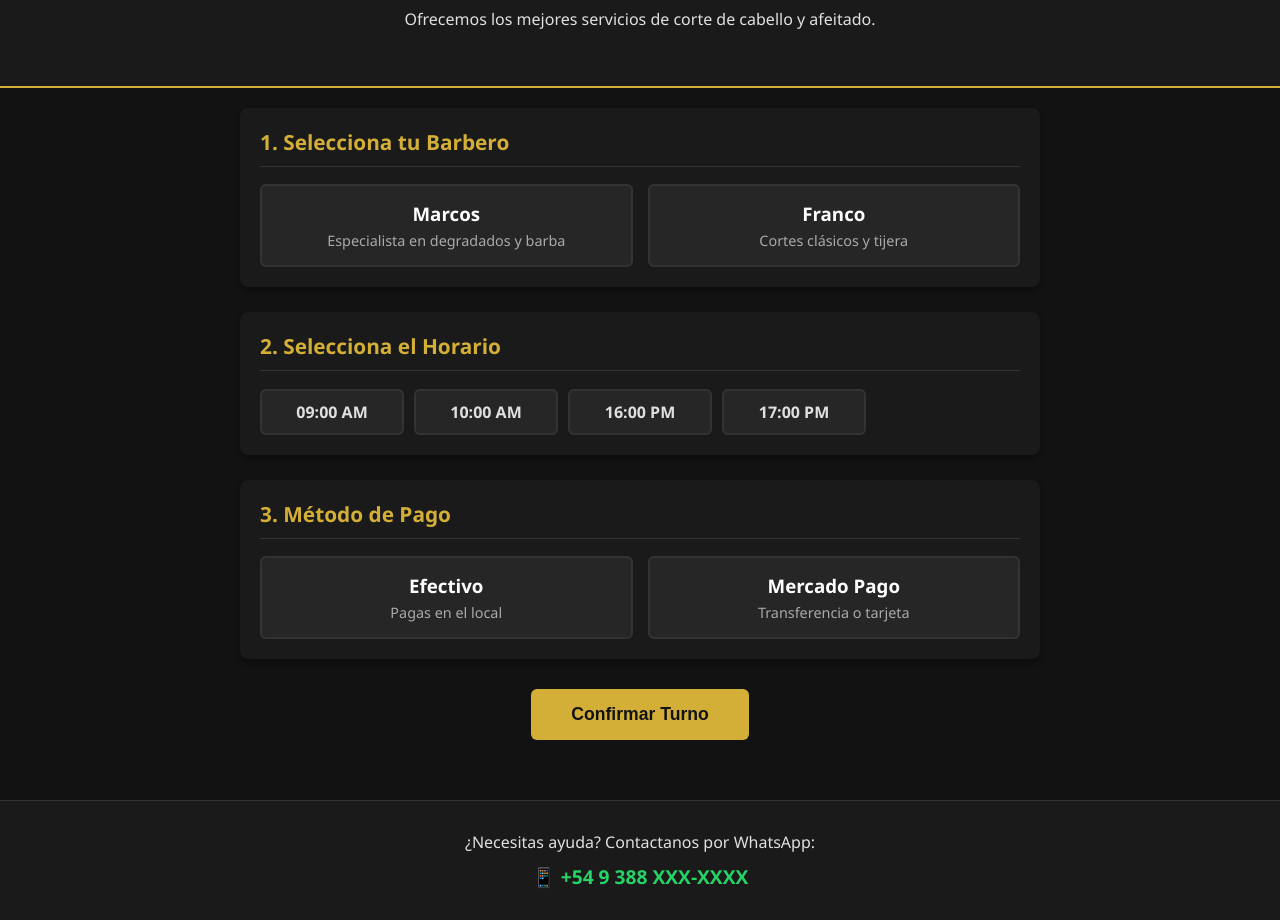
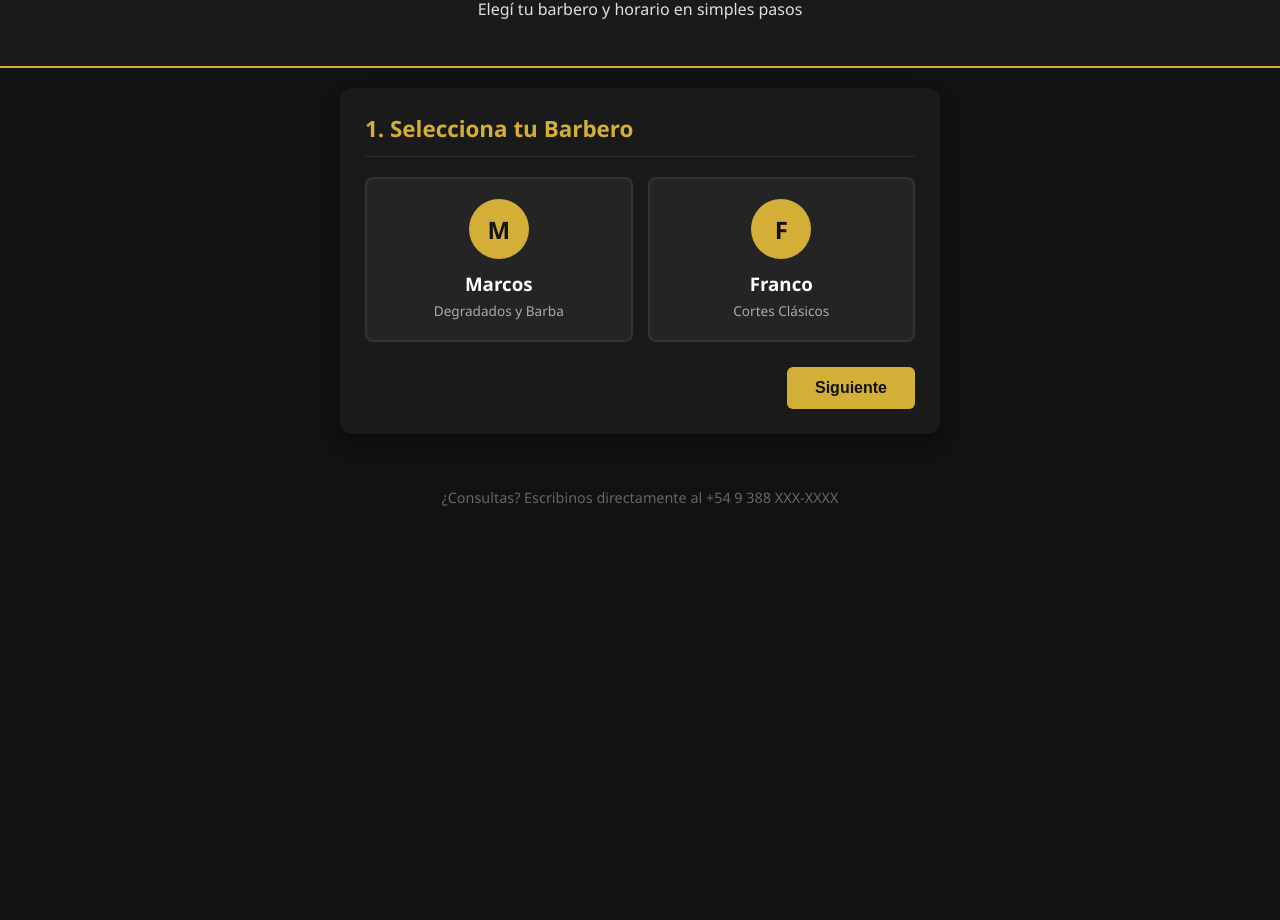
Before and after one commit to JuyCode/fadebarber, a plain HTML site: page index.html in a window 1280 px wide. Shown: the part 91-1011 px from the top of the page. After the commit the page ends 800 px from the top, so only its background shows below. Drawn offline with Linux system fonts and the light colour scheme.

Commit message:
Implementando flujo de pasos y linkeo a WhatsApp con JS

```diff
--- a/index.html
+++ b/index.html
@@ -9,35 +9,44 @@
 <body>
 
     <header>
-        <h1>Bienvenido a la Barbería</h1>
-        <p>Ofrecemos los mejores servicios de corte de cabello y afeitado.</p>
+        <h1>Reserva tu Turno</h1>
+        <p>Elegí tu barbero y horario en simples pasos</p>
     </header>
 
     <main class="container">
-        <!-- PASO 1: SELECCIÓN DE BARBERO -->
-        <section class="booking-section">
+        <section id="step-1" class="booking-section active">
             <h2>1. Selecciona tu Barbero</h2>
             <div class="cards-grid">
                 <label class="card-option">
-                    <input type="radio" name="barber" value="marcos">
+                    <input type="radio" name="barber" value="Marcos">
                     <div class="card-content">
+                        <div class="avatar">M</div>
                         <h3>Marcos</h3>
-                        <p>Especialista en degradados y barba</p>
+                        <p>Degradados y Barba</p>
                     </div>
                 </label>
                 <label class="card-option">
-                    <input type="radio" name="barber" value="franco">
+                    <input type="radio" name="barber" value="Franco">
                     <div class="card-content">
+                        <div class="avatar">F</div>
                         <h3>Franco</h3>
-                        <p>Cortes clásicos y tijera</p>
+                        <p>Cortes Clásicos</p>
                     </div>
                 </label>
             </div>
+            <div class="action-container">
+                <button class="btn-next" onclick="nextStep(2)">Siguiente</button>
+            </div>
         </section>
 
-        <!-- PASO 2: SELECCIÓN DE HORARIOS -->
-        <section class="booking-section">
-            <h2>2. Selecciona el Horario</h2>
+        <section id="step-2" class="booking-section">
+            <h2>2. Fecha y Horario</h2>
+
+            <div class="date-picker-container">
+                <label for="appointment-date">Elegí el día:</label>
+                <input type="date" id="appointment-date" name="appointment-date">
+            </div>
+
             <div class="time-grid">
                 <label class="time-option">
                     <input type="radio" name="time" value="09:00">
@@ -56,42 +65,51 @@
                     <span>17:00 PM</span>
                 </label>
             </div>
+            <div class="action-container navigation-buttons">
+                <button class="btn-prev" onclick="prevStep(1)">Atrás</button>
+                <button class="btn-next" onclick="nextStep(3)">Siguiente</button>
+            </div>
         </section>
 
-        <!-- PASO 3: MÉTODO DE PAGO -->
-        <section class="booking-section">
-            <h2>3. Método de Pago</h2>
+        <section id="step-3" class="booking-section">
+            <h2>3. Pago y Contacto</h2>
+
             <div class="payment-options">
                 <label class="payment-card">
-                    <input type="radio" name="payment" value="efectivo">
+                    <input type="radio" name="payment" value="Efectivo">
                     <div class="card-content">
                         <h3>Efectivo</h3>
-                        <p>Pagas en el local</p>
+                        <p>Abonás en el local</p>
                     </div>
                 </label>
                 <label class="payment-card">
-                    <input type="radio" name="payment" value="mercadopago">
+                    <input type="radio" name="payment" value="Mercado Pago">
                     <div class="card-content">
                         <h3>Mercado Pago</h3>
-                        <p>Transferencia o tarjeta</p>
+                        <p>Transferencia / Tarjeta</p>
                     </div>
                 </label>
             </div>
+
+            <div class="client-info-container">
+                <label for="client-name">Tu Nombre:</label>
+                <input type="text" id="client-name" placeholder="Ej: Luis Catorcino" required>
+
+                <label for="client-phone">Tu número de WhatsApp:</label>
+                <input type="tel" id="client-phone" placeholder="Ej: 3884XXXXXX" required>
+            </div>
+
+            <div class="action-container navigation-buttons">
+                <button class="btn-prev" onclick="prevStep(2)">Atrás</button>
+                <button class="btn-confirmar" onclick="confirmarTurno()">Confirmar Turno 📱</button>
+            </div>
         </section>
-
-        <!-- BOTÓN DE CONFIRMACIÓN -->
-        <div class="action-container">
-            <button class="btn-confirmar">Confirmar Turno</button>
-        </div>
     </main>
 
-    <!-- PIE DE PÁGINA / CONTACTO -->
     <footer>
-        <p>¿Necesitas ayuda? Contactanos por WhatsApp:</p>
-        <a href="https://wa.me/549388XXXXXXX" class="whatsapp-link" target="_blank">
-            📱 +54 9 388 XXX-XXXX
-        </a>
+        <p>¿Consultas? Escribinos directamente al +54 9 388 XXX-XXXX</p>
     </footer>
 
+    <script src="script.js"></script>
 </body>
 </html>
--- /dev/null
+++ b/script.js
@@ -0,0 +1,72 @@
+// Función para avanzar de paso
+function nextStep(stepNumber) {
+    // Validaciones básicas antes de avanzar
+    if (stepNumber === 2) {
+        const barberSelected = document.querySelector('input[name="barber"]:checked');
+        if (!barberSelected) {
+            alert("Por favor, selecciona un barbero primero.");
+            return;
+        }
+    }
+    if (stepNumber === 3) {
+        const dateSelected = document.getElementById('appointment-date').value;
+        const timeSelected = document.querySelector('input[name="time"]:checked');
+        if (!dateSelected || !timeSelected) {
+            alert("Por favor, selecciona tanto el día como el horario.");
+            return;
+        }
+    }
+
+    // Ocultar todas las secciones y activar la siguiente
+    document.querySelectorAll('.booking-section').forEach(section => {
+        section.classList.remove('active');
+    });
+    document.getElementById(`step-3`).scrollIntoView({ behavior: 'smooth' }); // Corrección visual rápida
+    document.getElementById(`step-${stepNumber}`).classList.add('active');
+}
+
+// Función para retroceder de paso
+function prevStep(stepNumber) {
+    document.querySelectorAll('.booking-section').forEach(section => {
+        section.classList.remove('active');
+    });
+    document.getElementById(`step-${stepNumber}`).classList.add('active');
+}
+
+// Función final para confirmar y enviar a WhatsApp
+function confirmarTurno() {
+    const barbero = document.querySelector('input[name="barber"]:checked').value;
+    const fecha = document.getElementById('appointment-date').value;
+    const hora = document.querySelector('input[name="time"]:checked').value;
+    const pago = document.querySelector('input[name="payment"]:checked');
+    const nombre = document.getElementById('client-name').value.trim();
+    const telefonoCliente = document.getElementById('client-phone').value.trim();
+
+    // Validar que el paso 3 esté completo
+    if (!pago || !nombre || !telefonoCliente) {
+        alert("Por favor, completa todos los datos de contacto y el método de pago.");
+        return;
+    }
+
+    // Formatear la fecha para que se lea mejor (opcional)
+    const fechaFormateada = fecha.split('-').reverse().join('/');
+
+    // Tu número de teléfono de la barbería adonde llegará el mensaje (Código de país + área + número sin el 15)
+    // Ejemplo para Jujuy: 5493884123456
+    const tuNumeroWhatsApp = "5493884418917";
+
+    // Estructuramos el mensaje de texto automático
+    const mensaje = `Hola! Me gustaría confirmar un turno:%0A` +
+                    `💈 *Barbero:* ${barbero}%0A` +
+                    `📅 *Fecha:* ${fechaFormateada}%0A` +
+                    `⏰ *Hora:* ${hora} hs%0A` +
+                    `💳 *Pago:* ${pago.value}%0A` +
+                    `👤 *Cliente:* ${nombre}%0A` +
+                    `📱 *WhatsApp:* ${telefonoCliente}`;
+
+    // Creamos el enlace de la API de WhatsApp
+    const urlWhatsApp = `https://wa.me/${tuNumeroWhatsApp}?text=${mensaje}`;
+
+    // Abrimos el chat de WhatsApp en una pestaña nueva
+    window.open(urlWhatsApp, '_blank');
+}
--- a/style.css
+++ b/style.css
@@ -9,69 +9,88 @@ body {
 
 header {
     text-align: center;
-    padding: 40px 20px;
+    padding: 30px 20px;
     background-color: #1a1a1a;
-    border-bottom: 2px solid #d4af37; /* Detalle dorado */
+    border-bottom: 2px solid #d4af37;
 }
 
 header h1 {
     color: #d4af37;
-    margin: 0 0 10px 0;
+    margin: 0 0 5px 0;
 }
 
 .container {
-    max-width: 800px;
+    max-width: 600px;
     margin: 0 auto;
     padding: 20px;
 }
 
-/* Secciones de Reserva */
+/* Control de Pasos (Lógica del Wizard) */
 .booking-section {
+    display: none; /* Por defecto ocultos */
     background-color: #1a1a1a;
-    margin-bottom: 25px;
-    padding: 20px;
-    border-radius: 8px;
-    box-shadow: 0 4px 6px rgba(0, 0, 0, 0.3);
+    padding: 25px;
+    border-radius: 12px;
+    box-shadow: 0 8px 16px rgba(0, 0, 0, 0.4);
+}
+
+.booking-section.active {
+    display: block; /* Solo se ve el que tiene la clase active */
 }
 
 .booking-section h2 {
     color: #d4af37;
     margin-top: 0;
     border-bottom: 1px solid #333;
-    padding-bottom: 10px;
-    font-size: 1.3rem;
+    padding-bottom: 12px;
+    font-size: 1.4rem;
 }
 
-/* Grillas y Opciones Simuladas como Botones */
+/* Grillas */
 .cards-grid, .payment-options {
     display: grid;
     grid-template-columns: 1fr 1fr;
     gap: 15px;
-    margin-top: 15px;
+    margin: 20px 0;
 }
 
 .time-grid {
     display: grid;
-    grid-template-columns: repeat(auto-fill, minmax(120px, 1fr));
-    gap: 10px;
-    margin-top: 15px;
+    grid-template-columns: repeat(auto-fill, minmax(110px, 1fr));
+    gap: 12px;
+    margin: 20px 0;
 }
 
-/* Ocultar el radio button nativo pero mantener su funcionalidad */
+/* Ocultar Inputs de Radio */
 .card-option input, .time-option input, .payment-card input {
     display: none;
 }
 
-/* Diseño de las Tarjetas */
+/* Tarjetas e Interactividad */
 .card-content, .time-option span {
     display: block;
-    padding: 15px;
-    background-color: #262626;
+    padding: 20px 15px;
+    background-color: #242424;
     border: 2px solid #333;
-    border-radius: 6px;
+    border-radius: 8px;
     cursor: pointer;
     text-align: center;
-    transition: all 0.3s ease;
+    transition: all 0.25s ease;
+}
+
+/* Estilo para simular la foto/avatar del barbero */
+.avatar {
+    width: 60px;
+    height: 60px;
+    background-color: #d4af37;
+    color: #121212;
+    border-radius: 50%;
+    display: flex;
+    align-items: center;
+    justify-content: center;
+    font-size: 1.5rem;
+    font-weight: bold;
+    margin: 0 auto 12px auto;
 }
 
 .card-content h3 {
@@ -81,65 +100,87 @@ header h1 {
 
 .card-content p {
     margin: 0;
-    font-size: 0.9rem;
+    font-size: 0.85rem;
     color: #aaa;
 }
 
-/* Efecto Visual al Seleccionar una Opción */
+/* Feedback de Selección */
 .card-option input:checked + .card-content,
-.time-option input:checked +span,
+.time-option input:checked + span,
 .payment-card input:checked + .card-content {
     border-color: #d4af37;
-    background-color: #2a2415;
+    background-color: #2d2514;
 }
 
 .time-option span {
-    padding: 10px;
+    padding: 12px;
     font-weight: bold;
 }
 
-/* Botón de Confirmación */
-.action-container {
-    text-align: center;
-    margin-top: 30px;
+/* Formularios de entrada */
+.date-picker-container, .client-info-container {
+    display: flex;
+    flex-direction: column;
+    gap: 8px;
+    margin: 20px 0;
 }
 
-.btn-confirmar {
-    background-color: #d4af37;
-    color: #121212;
-    border: none;
-    padding: 15px 40px;
-    font-size: 1.1rem;
+input[type="date"], input[type="text"], input[type="tel"] {
+    background-color: #242424;
+    border: 2px solid #333;
+    color: #fff;
+    padding: 12px;
+    border-radius: 6px;
+    font-size: 1rem;
+    outline: none;
+}
+
+input:focus {
+    border-color: #d4af37;
+}
+
+/* Botones de Navegación */
+.action-container {
+    margin-top: 25px;
+    text-align: right;
+}
+
+.navigation-buttons {
+    display: flex;
+    justify-content: space-between;
+}
+
+button {
+    padding: 12px 28px;
+    font-size: 1rem;
     font-weight: bold;
     border-radius: 6px;
     cursor: pointer;
+    border: none;
     transition: background 0.2s;
 }
 
-.btn-confirmar:hover {
+.btn-next, .btn-confirmar {
+    background-color: #d4af37;
+    color: #121212;
+}
+
+.btn-next:hover, .btn-confirmar:hover {
     background-color: #f3c63f;
 }
 
-/* Footer y Enlace WhatsApp */
+.btn-prev {
+    background-color: #444;
+    color: #fff;
+}
+
+.btn-prev:hover {
+    background-color: #555;
+}
+
 footer {
     text-align: center;
-    padding: 30px 20px;
-    background-color: #1a1a1a;
-    margin-top: 40px;
-    border-top: 1px solid #333;
+    padding: 20px;
+    color: #666;
+    font-size: 0.9rem;
 }
-
-footer p {
-    margin: 0 0 10px 0;
-}
-
-.whatsapp-link {
-    color: #25d366; /* Verde WhatsApp */
-    text-decoration: none;
-    font-weight: bold;
-    font-size: 1.2rem;
-}
-
-.whatsapp-link:hover {
-    text-decoration: underline;
-}
```
